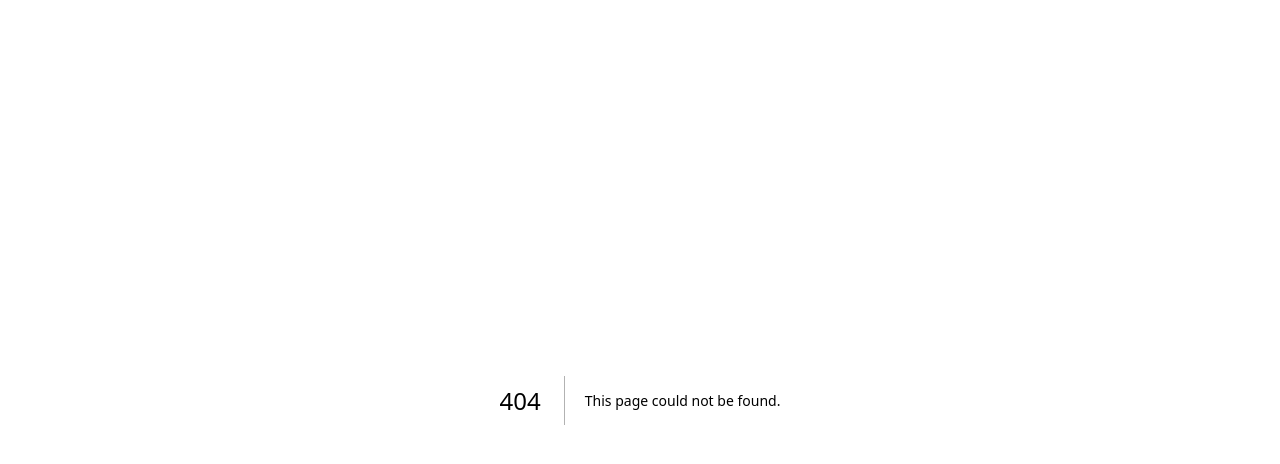
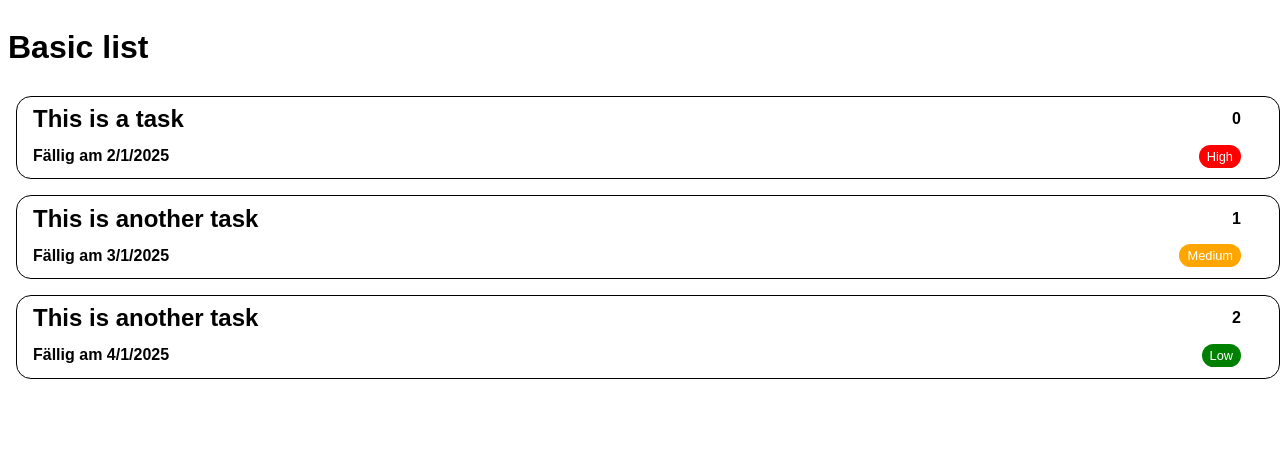
Before and after one commit to keckamreck/backendbanditen, a Next.js app: page /list in a window 1280 px wide. Before the commit this address had no page. Shown: the top 464 px of the page. Built offline with nearby package versions, Linux system fonts and the light colour scheme.

Commit message:
inititial display

```diff
--- /dev/null
+++ b/src/app/list/page.tsx
@@ -0,0 +1,23 @@
+import { getList } from "@/app/_models/list";
+import { getTasks } from "@/app/_models/list";
+import { TaskCard } from "@/app/_components/card";
+import styles from "./page.module.css";
+
+function List({ ListId }: { ListId: number }) {
+  const list = getList(ListId);
+  const tasks = getTasks(ListId);
+  return (
+    <div className={styles.list}>
+      <h1>{list.title}</h1>
+      <div className={styles.tasks}>
+        {tasks.map((task) => (
+          <TaskCard key={task.id} task={task} />
+        ))}
+      </div>
+    </div>
+  );
+}
+
+export default function Page() {
+  return <List ListId={1} />;
+}
```
Also changed, not shown: src/app/list/page.module.css (added).
